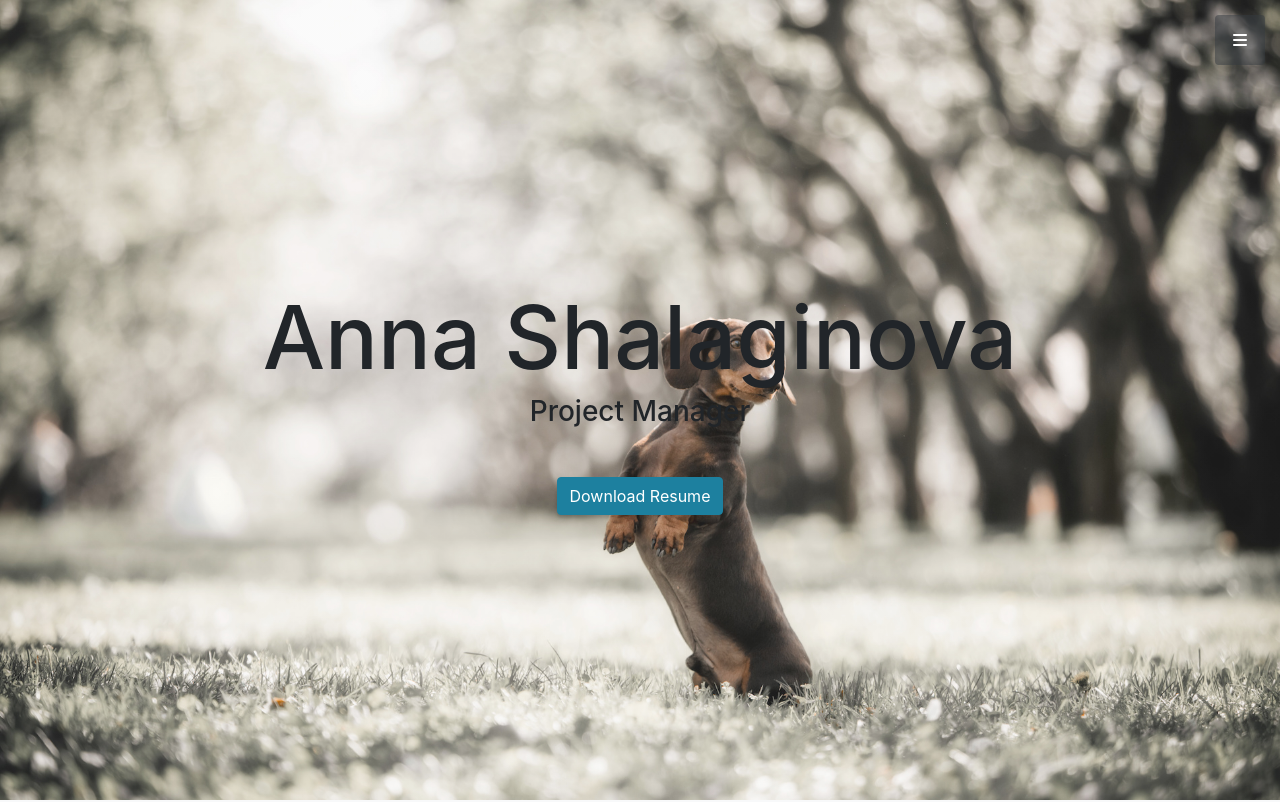
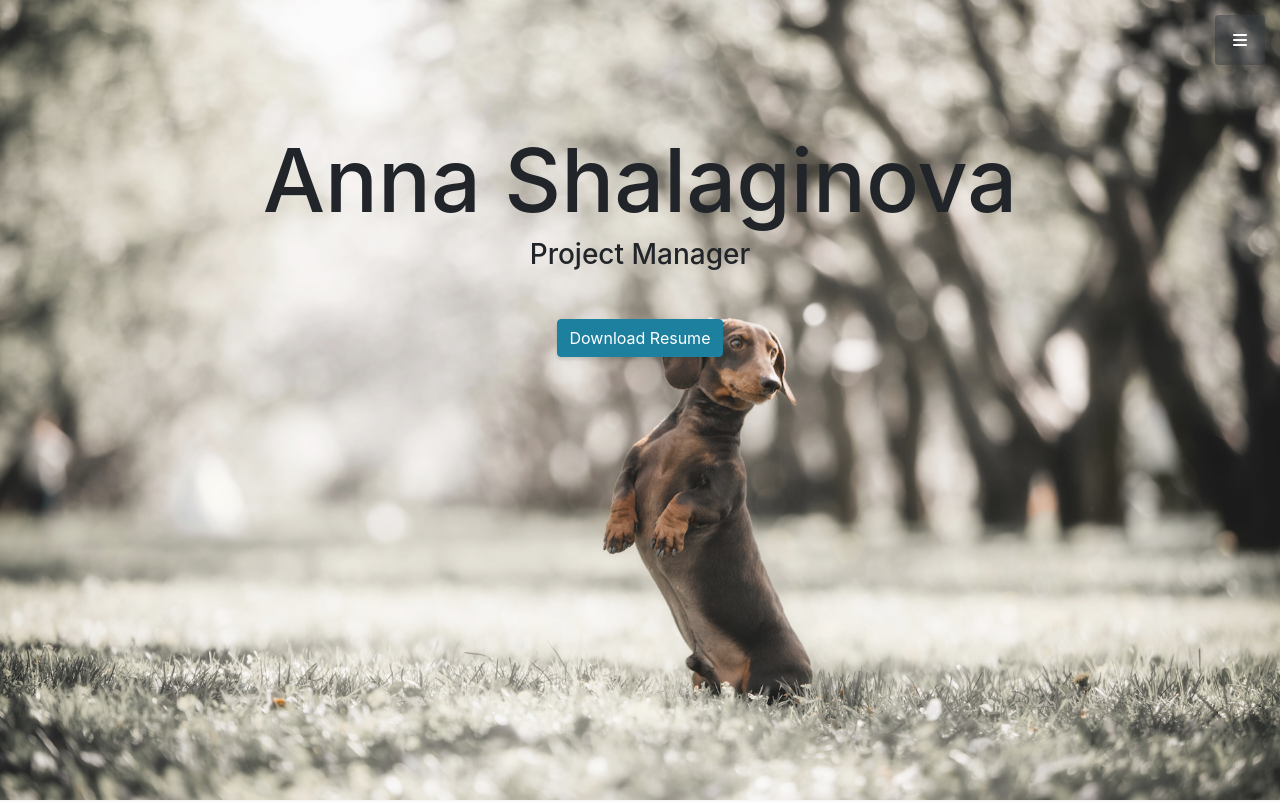
Before and after one commit to AnnaShalaginova/annashalaginova.github.io, a website with bundled scripts: page index.html in a window 1280 px wide. Shown: the top 802 px of the page. Built offline with nearby package versions, Linux system fonts and the light colour scheme.

Commit message:
Text positioning on home page

```diff
--- a/index.html
+++ b/index.html
@@ -56,7 +56,7 @@
 
   <!-- Header -->
   <header class="masthead d-flex">
-    <div class="container text-center my-auto">
+    <div class="container text-center">
       <h1 class="mb-1">Anna Shalaginova</h1>
       <h3 class="mb-5">Project Manager</h3>
         <em></em>
```
